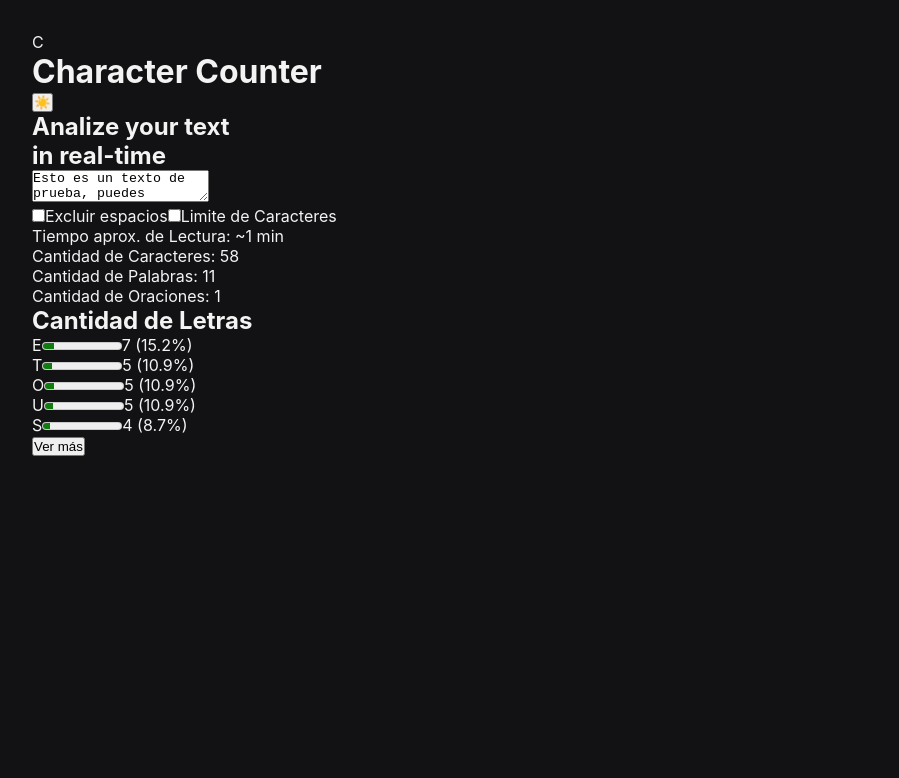
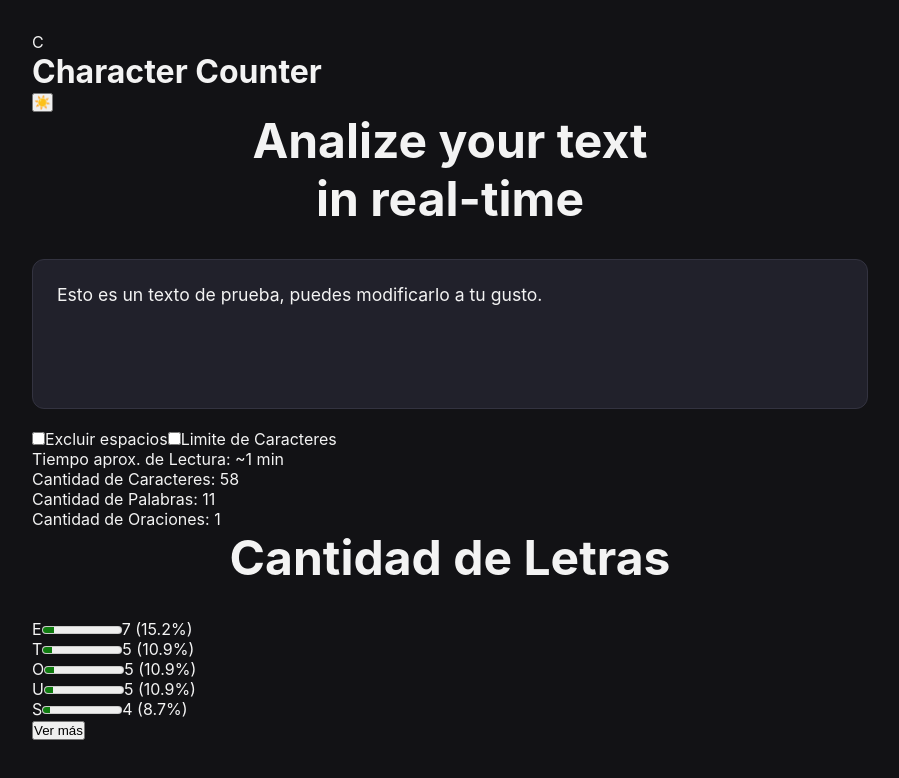
Before and after one commit to Matias-Giorello/Tp-FrontEnd-Final-UTN, a React (Vite) app: page / in a window 1280 px wide. Shown: the top 778 px of the page, without its empty margins (190-1089 px from the left). Built offline with nearby package versions, Linux system fonts and the light colour scheme.

Commit message:
add: style for textArea

```diff
--- a/src/index.css
+++ b/src/index.css
@@ -5,8 +5,8 @@
 }
 
 body {
-  background-color: #121215; /* el color de fondo */
-  color: #f3f3f3; /* Texto main*/
+  background-color: #121215;
+  color: #f3f3f3;
   font-family: 'Inter', system-ui, -apple-system, sans-serif;
   min-height: 100vh;
   display: flex;
@@ -18,3 +18,30 @@ body {
   max-width: 900px;
   padding: 2rem;
 }
+
+h2 {
+  text-align: center;
+  font-size: 3rem;
+  font-weight: 700;
+  margin-bottom: 2rem;
+  line-height: 1.2;
+}
+
+textarea {
+  width: 100%;
+  min-height: 150px;
+  background-color: #21212b;
+  border: 1px solid #333340;
+  border-radius: 12px;
+  padding: 1.5rem;
+  color: #f3f3f3;
+  font-size: 1.1rem;
+  resize: none;
+  font-family: inherit;
+  margin-bottom: 1rem;
+}
+
+textarea:focus {
+  outline: 2px solid #d1b9ff;
+  border-color: transparent;
+}
```
